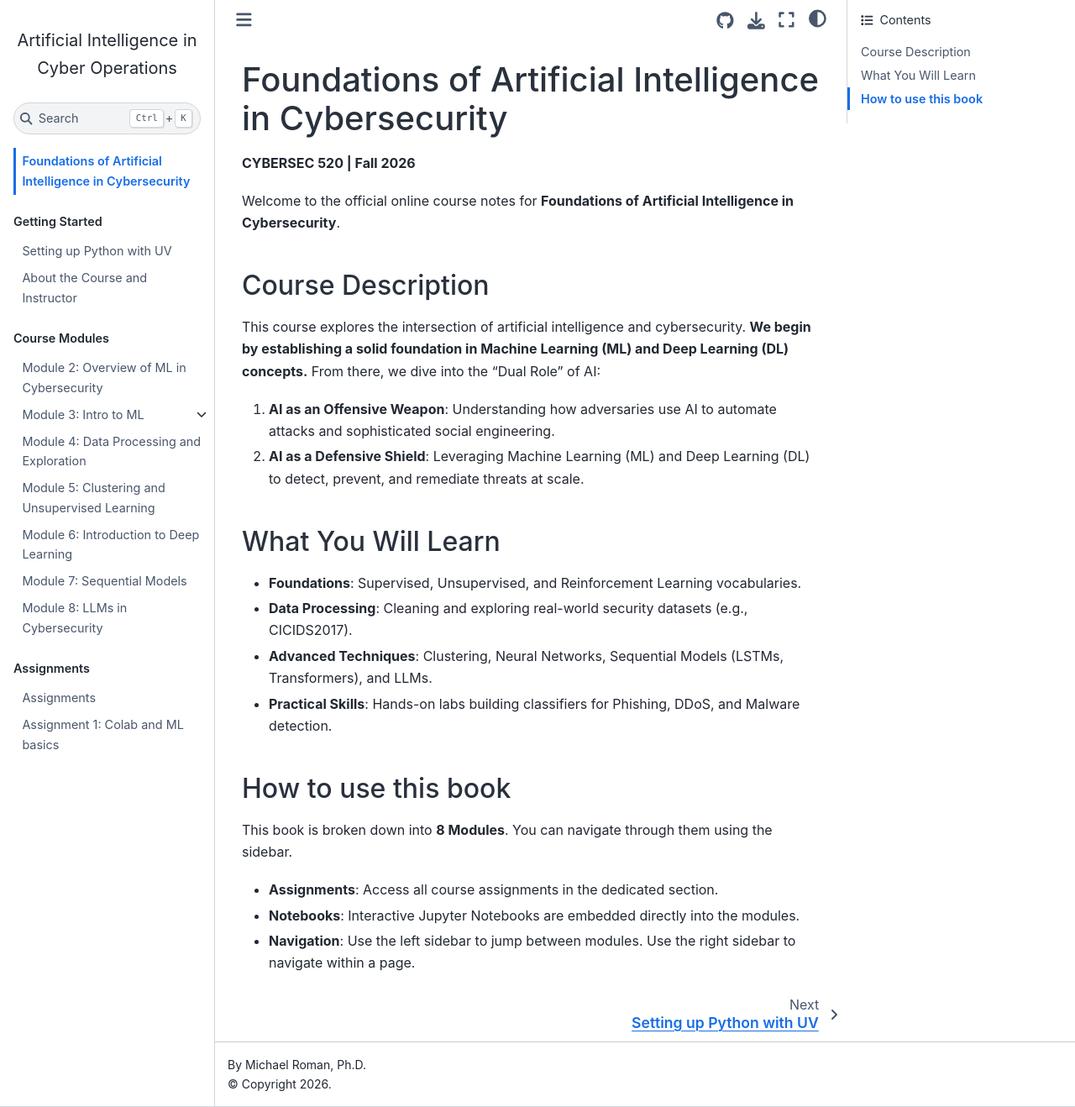
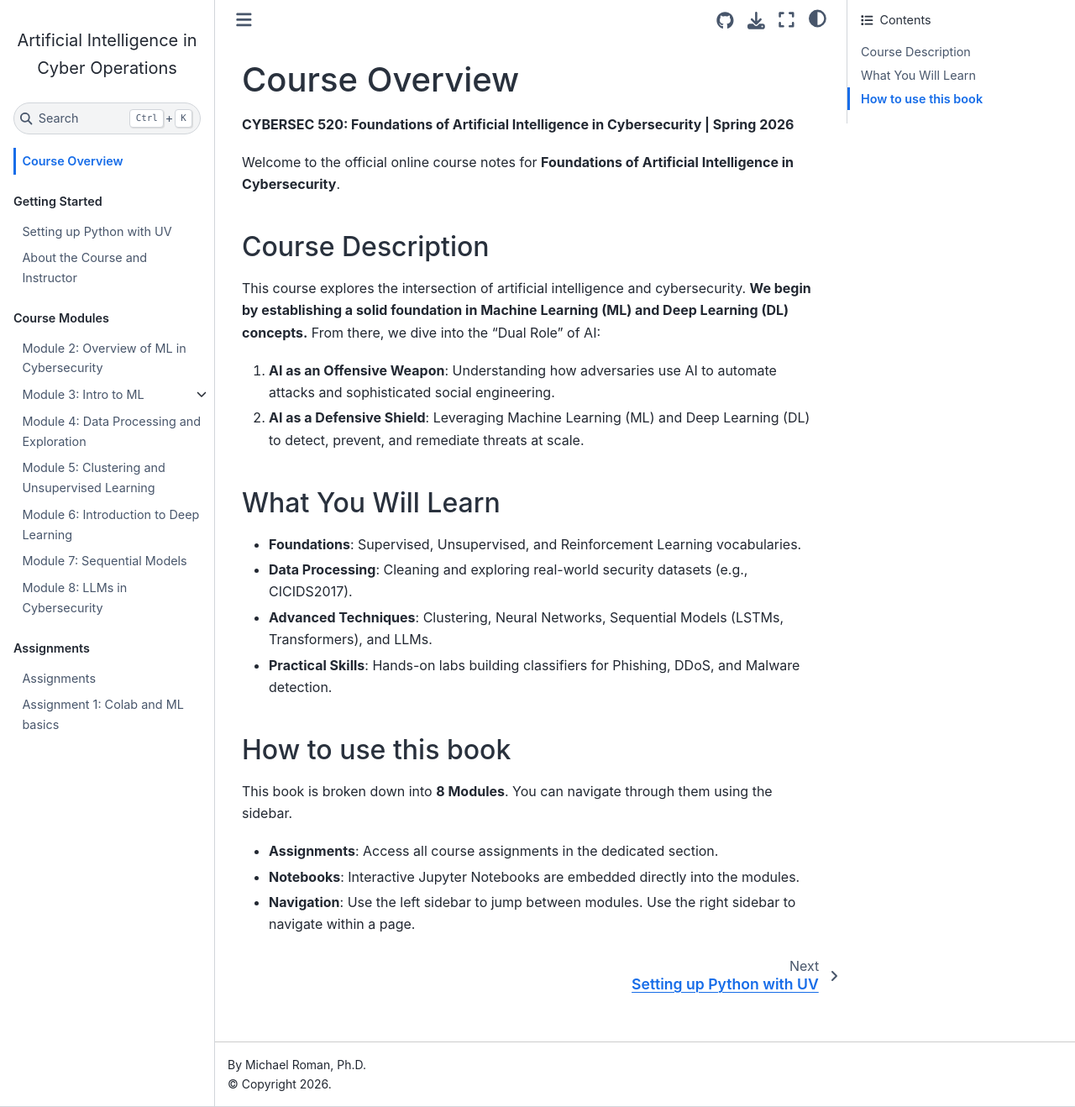
Before and after one commit to mproman/CYBERSEC520, a Jupyter Book: the page built from intro.md, in a window 1280 px wide and 1318 px high. Shown: the whole window at 84% size. Built offline with Jupyter Book 1.0.4 settings and Sphinx 7.4.7 and the Sphinx Book theme 1.1.4, drawn with Linux system fonts in a browser that asks for light colours; pages that are not in the unit, such as notebooks, are missing from menus.

Commit message:
Update course details and semester information

```diff
--- a/intro.md
+++ b/intro.md
@@ -1,6 +1,6 @@
-# Foundations of Artificial Intelligence in Cybersecurity
+# Course Overview
 
-**CYBERSEC 520 | Fall 2026**
+**CYBERSEC 520: Foundations of Artificial Intelligence in Cybersecurity | Spring 2026**
 
 Welcome to the official online course notes for **Foundations of Artificial Intelligence in Cybersecurity**.
 
```
